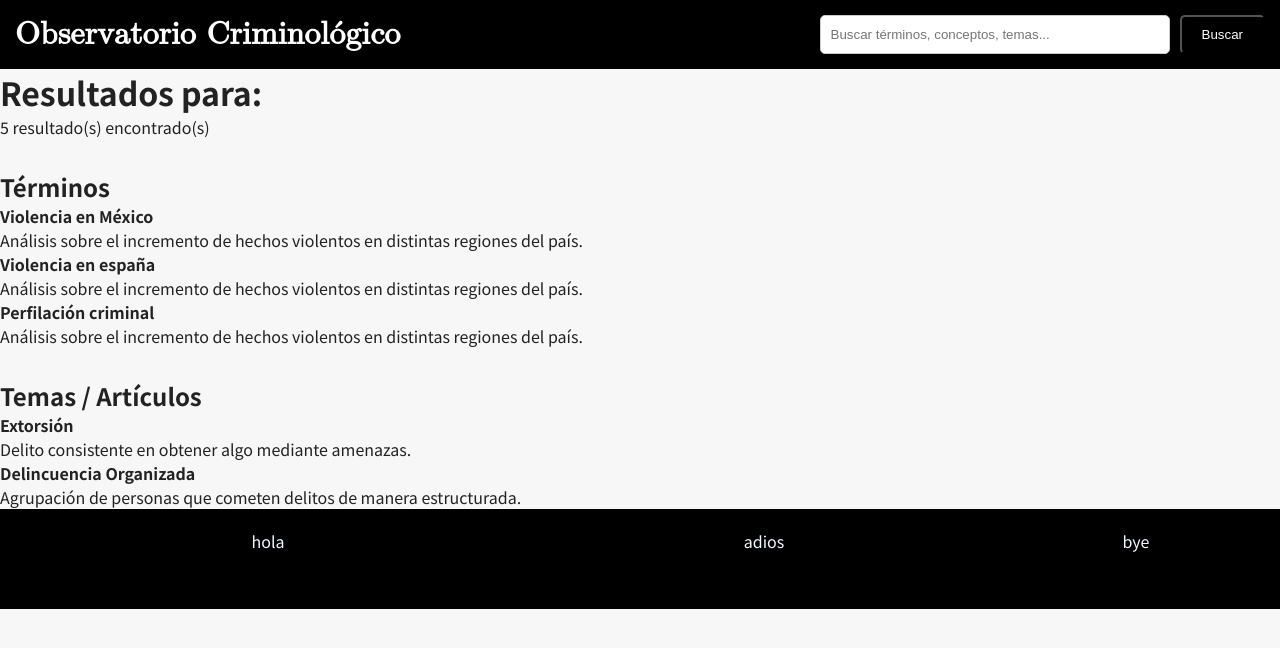
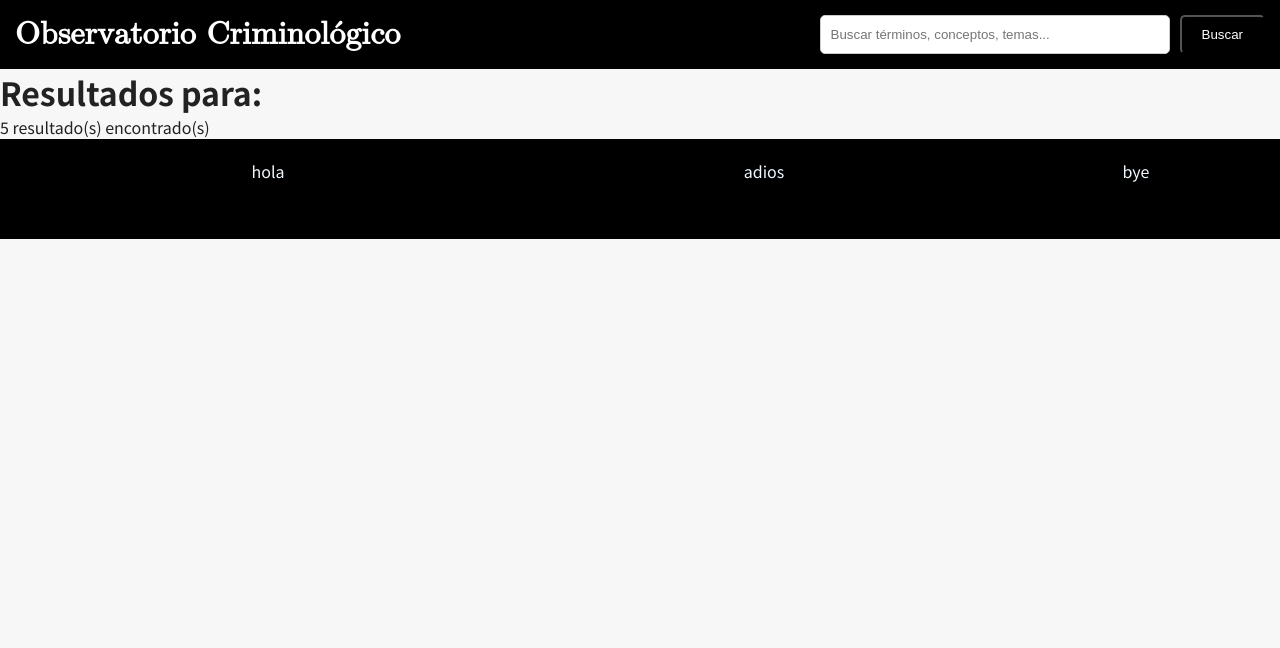
Before and after one commit to PerlaBMC/Observatorio-criminal-, a Next.js app: page /busqueda in a window 1280 px wide. Shown: the top 648 px of the page. Built offline with nearby package versions, Linux system fonts and the light colour scheme.

Commit message:
busqueda cliente

```diff
--- /dev/null
+++ b/app/busqueda/SearchCliet.jsx
@@ -0,0 +1,31 @@
+"use client";
+
+import { useSearchParams } from "next/navigation";
+import terminos from "../../data/temas.json";
+import temas from "../../data/terminos.json";
+
+export default function BusquedaClient() {
+	const searchParams = useSearchParams();
+	const q = searchParams.get("q")?.toLowerCase() || "";
+
+	const resultadosTerminos = terminos.filter((t) =>
+		t.titulo.toLowerCase().includes(q)
+	);
+
+	const resultadosTemas = temas.filter((t) =>
+		t.titulo.toLowerCase().includes(q)
+	);
+
+	const totalResultados = resultadosTerminos.length + resultadosTemas.length;
+
+	return (
+		<div>
+			<h1>
+				Resultados para: <strong>{q}</strong>
+			</h1>
+			<p>{totalResultados} resultado(s) encontrado(s)</p>
+
+			{/* resto igual */}
+		</div>
+	);
+}
--- a/app/busqueda/busquedaClient.jsx
+++ /dev/null
@@ -1,67 +0,0 @@
-"use client";
-
-import { useSearchParams } from "next/navigation";
-import terminos from "../../data/temas.json";
-import temas from "../../data/terminos.json";
-
-export default function BusquedaClient() {
-  const searchParams = useSearchParams();
-  const q = searchParams.get("q")?.toLowerCase() || "";
-
-  const resultadosTerminos = terminos.filter((t) =>
-    t.titulo.toLowerCase().includes(q)
-  );
-
-  const resultadosTemas = temas.filter((t) =>
-    t.titulo.toLowerCase().includes(q)
-  );
-
-  const totalResultados = resultadosTerminos.length + resultadosTemas.length;
-
-  return (
-    <div>
-      <h1>
-        Resultados para: <strong>{q}</strong>
-      </h1>
-      <p>{totalResultados} resultado(s) encontrado(s)</p>
-
-      {resultadosTerminos.length > 0 && (
-        <section style={{ marginTop: "30px" }}>
-          <h2>Términos</h2>
-          <ul>
-            {resultadosTerminos.map((item) => (
-              <li key={item.slug}>
-                <a href={`/terminos/${item.slug}`}>
-                  <strong>{item.titulo}</strong>
-                </a>
-                <p>{item.descripcion}</p>
-              </li>
-            ))}
-          </ul>
-        </section>
-      )}
-
-      {resultadosTemas.length > 0 && (
-        <section style={{ marginTop: "30px" }}>
-          <h2>Temas / Artículos</h2>
-          <ul>
-            {resultadosTemas.map((item) => (
-              <li key={item.slug}>
-                <a href={`/temas/${item.slug}`}>
-                  <strong>{item.titulo}</strong>
-                </a>
-                <p>{item.descripcion}</p>
-              </li>
-            ))}
-          </ul>
-        </section>
-      )}
-
-      {totalResultados === 0 && (
-        <p style={{ marginTop: "40px", fontStyle: "italic" }}>
-          No se encontraron resultados. Prueba con otro término.
-        </p>
-      )}
-    </div>
-  );
-}
--- a/app/busqueda/page.jsx
+++ b/app/busqueda/page.jsx
@@ -1,5 +1,6 @@
 import { Suspense } from "react";
-import BusquedaClient from "./BusquedaClient";
+import BusquedaClient from "./SearchCliet"
+
 
 export default function BusquedaPage() {
   return (
--- a/app/page.jsx
+++ b/app/page.jsx
@@ -1,4 +1,3 @@
-import SearchBar from "./components/SearchBar";
 import TermCard from "./components/TermCard";
 import { terms } from "../data/terms";
 import styles from "./homePage.module.css";
```
